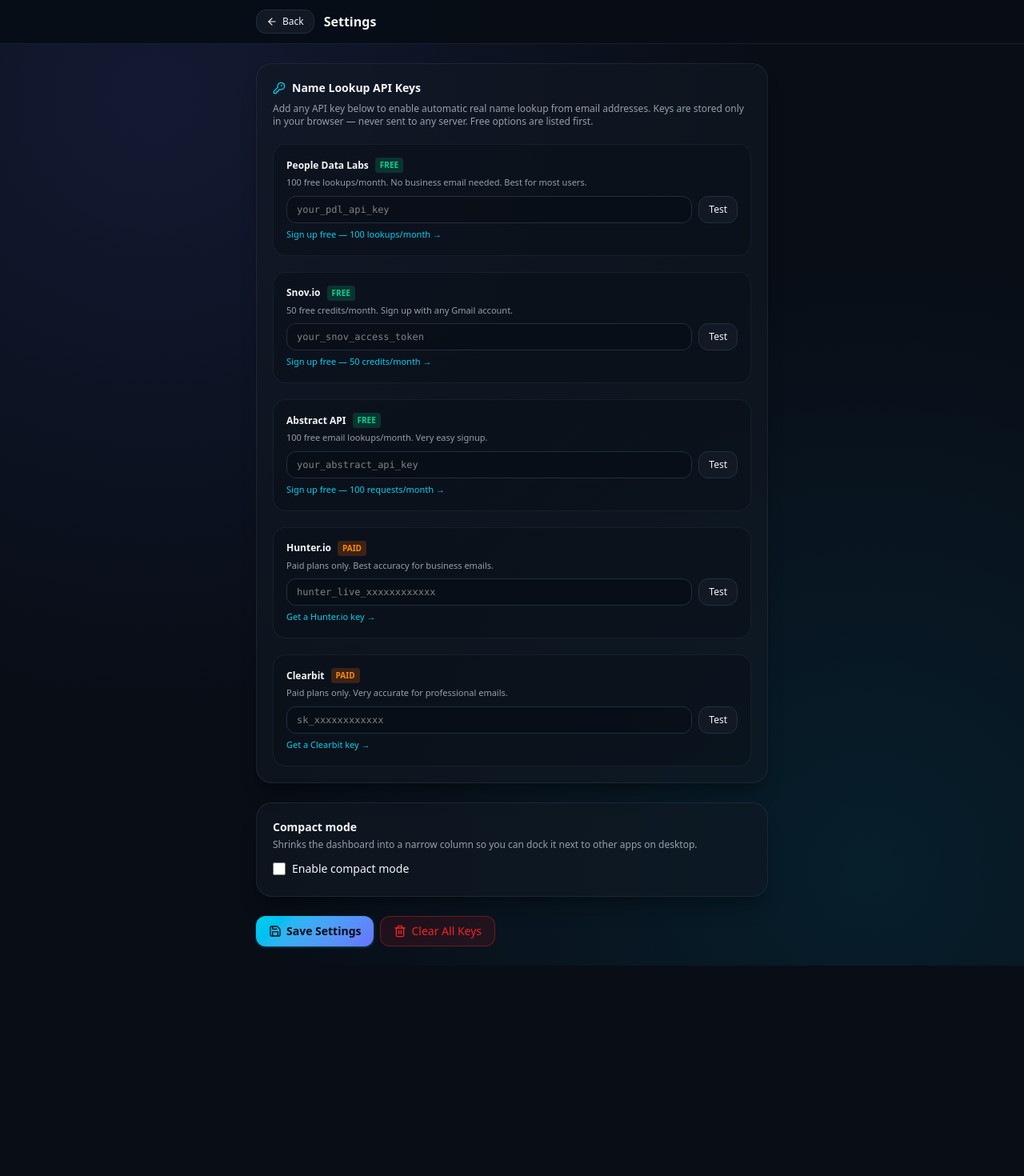
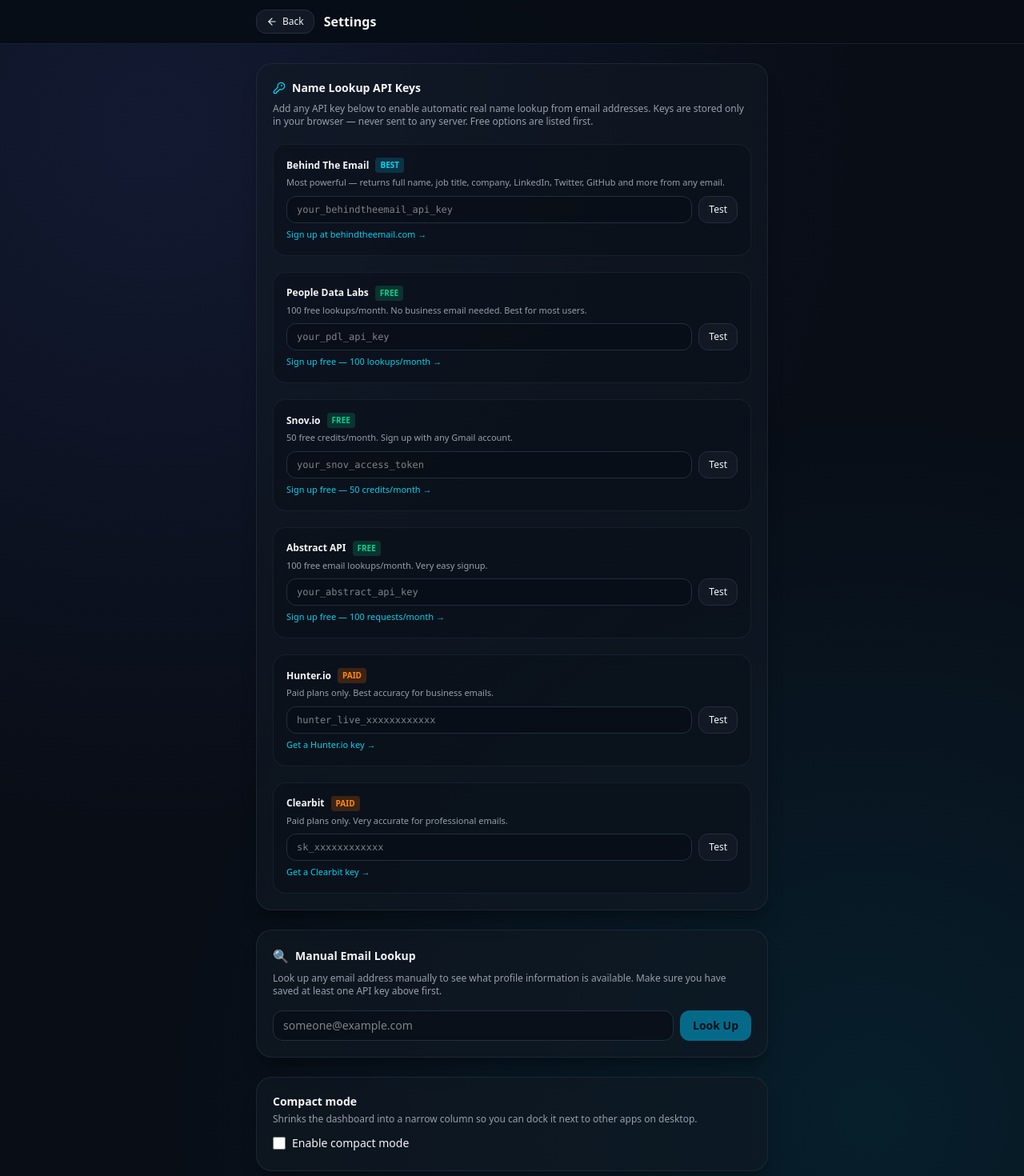
Before and after one commit to collinsudoba69-ship-it/clip-iq-vercel, a React (Vite) app: page /settings in a window 1280 px wide. Shown: the top 1470 px of the page at 80% size. Before the commit the page ends 1207 px from the top, so only its background shows below. Built offline with nearby package versions, Linux system fonts and the light colour scheme.

Commit message:
Add Behind The Email + manual lookup

```diff
--- a/src/routes/settings.tsx
+++ b/src/routes/settings.tsx
@@ -10,7 +10,7 @@
 
 interface ApiField {
   label: string;
-  key: "hunter" | "clearbit" | "peopledatalabs" | "snov" | "abstract";
+  key: "hunter" | "clearbit" | "peopledatalabs" | "snov" | "abstract" | "behindtheemail";
   placeholder: string;
   link: string;
   linkLabel: string;
@@ -19,6 +19,15 @@
 }
 
 const API_FIELDS: ApiField[] = [
+  {
+    label: "Behind The Email",
+    key: "behindtheemail",
+    placeholder: "your_behindtheemail_api_key",
+    link: "https://behindtheemail.com/signup",
+    linkLabel: "Sign up at behindtheemail.com →",
+    badge: "BEST",
+    description: "Most powerful — returns full name, job title, company, LinkedIn, Twitter, GitHub and more from any email.",
+  },
   {
     label: "People Data Labs",
     key: "peopledatalabs",
@@ -72,6 +81,10 @@
   const [saved, setSaved] = useState(false);
   const [testing, setTesting] = useState<string | null>(null);
   const [testResult, setTestResult] = useState<Record<string, string>>({});
+  const [lookupEmail, setLookupEmail] = useState("");
+  const [lookupResult, setLookupResult] = useState<any>(null);
+  const [lookupLoading, setLookupLoading] = useState(false);
+  const [lookupError, setLookupError] = useState("");
 
   useEffect(() => {
     const k = getApiKeys();
@@ -81,9 +94,30 @@
       peopledatalabs: k.peopledatalabs ?? "",
       snov: k.snov ?? "",
       abstract: k.abstract ?? "",
+      behindtheemail: k.behindtheemail ?? "",
     });
     setCompact(getCompactMode());
   }, []);
+
+  async function manualLookup() {
+    const email = lookupEmail.trim();
+    if (!email) return;
+    setLookupLoading(true);
+    setLookupResult(null);
+    setLookupError("");
+    try {
+      const { enrichEmail } = await import("@/lib/enrichment");
+      const result = await enrichEmail(email);
+      if (result) {
+        setLookupResult(result);
+      } else {
+        setLookupError("No profile found for this email. Make sure you have a valid API key saved.");
+      }
+    } catch {
+      setLookupError("Lookup failed. Check your API key.");
+    }
+    setLookupLoading(false);
+  }
 
   function save() {
     setApiKeys({
@@ -92,6 +126,7 @@
       peopledatalabs: keys.peopledatalabs?.trim() || undefined,
       snov: keys.snov?.trim() || undefined,
       abstract: keys.abstract?.trim() || undefined,
+      behindtheemail: keys.behindtheemail?.trim() || undefined,
     });
     setCompactMode(compact);
     clearEnrichmentCache();
@@ -100,10 +135,12 @@
   }
 
   function clearAll() {
-    setKeys({ hunter: "", clearbit: "", peopledatalabs: "", snov: "", abstract: "" });
+    setKeys({ hunter: "", clearbit: "", peopledatalabs: "", snov: "", abstract: "", behindtheemail: "" });
     setApiKeys({});
     clearEnrichmentCache();
     setTestResult({});
+    setLookupResult(null);
+    setLookupError("");
     setSaved(true);
     setTimeout(() => setSaved(false), 2000);
   }
@@ -174,7 +211,9 @@
                 <div className="mb-1 flex items-center gap-2">
                   <span className="text-xs font-semibold text-foreground">{field.label}</span>
                   <span className={`rounded px-1.5 py-0.5 text-[10px] font-bold ${
-                    field.badge === "FREE"
+                    field.badge === "BEST"
+                      ? "bg-cyan-500/20 text-cyan-400"
+                      : field.badge === "FREE"
                       ? "bg-emerald-500/20 text-emerald-400"
                       : "bg-orange-500/20 text-orange-400"
                   }`}>
@@ -209,6 +248,63 @@
               </div>
             ))}
           </div>
+        </section>
+
+        {/* Manual Lookup */}
+        <section className="rounded-2xl border border-border/70 bg-card/60 p-5 shadow-xl shadow-black/20">
+          <div className="mb-2 flex items-center gap-2">
+            <span className="text-base">🔍</span>
+            <h2 className="text-sm font-semibold">Manual Email Lookup</h2>
+          </div>
+          <p className="mb-4 text-xs text-muted-foreground">
+            Look up any email address manually to see what profile information is available. Make sure you have saved at least one API key above first.
+          </p>
+          <div className="flex gap-2">
+            <input
+              type="email"
+              value={lookupEmail}
+              onChange={(e) => setLookupEmail(e.target.value)}
+              onKeyDown={(e) => e.key === "Enter" && manualLookup()}
+              placeholder="someone@example.com"
+              className="flex-1 rounded-lg border border-border bg-background/70 px-3 py-2 text-sm focus:border-primary/60 focus:outline-none focus:ring-2 focus:ring-primary/30"
+            />
+            <button
+              onClick={manualLookup}
+              disabled={lookupLoading || !lookupEmail.trim()}
+              className="rounded-lg bg-primary px-4 py-2 text-sm font-semibold text-primary-foreground hover:opacity-90 disabled:opacity-50"
+            >
+              {lookupLoading ? "Looking up..." : "Look Up"}
+            </button>
+          </div>
+
+          {lookupError && (
+            <p className="mt-3 text-xs text-red-400">{lookupError}</p>
+          )}
+
+          {lookupResult && (
+            <div className="mt-4 rounded-xl border border-border/50 bg-background/40 p-4 space-y-2">
+              <div className="flex items-center gap-2">
+                <span className="text-lg">👤</span>
+                <span className="text-sm font-bold text-foreground">{lookupResult.name}</span>
+                <span className="rounded bg-cyan-500/20 px-1.5 py-0.5 text-[10px] font-bold text-cyan-400 uppercase">{lookupResult.source}</span>
+              </div>
+              {lookupResult.jobTitle && (
+                <p className="text-xs text-muted-foreground">💼 {lookupResult.jobTitle}{lookupResult.company ? ` at ${lookupResult.company}` : ""}</p>
+              )}
+              {lookupResult.location && (
+                <p className="text-xs text-muted-foreground">📍 {lookupResult.location}</p>
+              )}
+              {lookupResult.linkedin && (
+                <a href={lookupResult.linkedin} target="_blank" rel="noreferrer" className="block text-xs text-cyan-accent hover:underline">🔗 LinkedIn Profile</a>
+              )}
+              {lookupResult.twitter && (
+                <a href={lookupResult.twitter} target="_blank" rel="noreferrer" className="block text-xs text-cyan-accent hover:underline">🐦 Twitter/X Profile</a>
+              )}
+              {lookupResult.github && (
+                <a href={lookupResult.github} target="_blank" rel="noreferrer" className="block text-xs text-cyan-accent hover:underline">🐙 GitHub Profile</a>
+              )}
+            </div>
+          )}
         </section>
 
         {/* Compact mode */}
```
